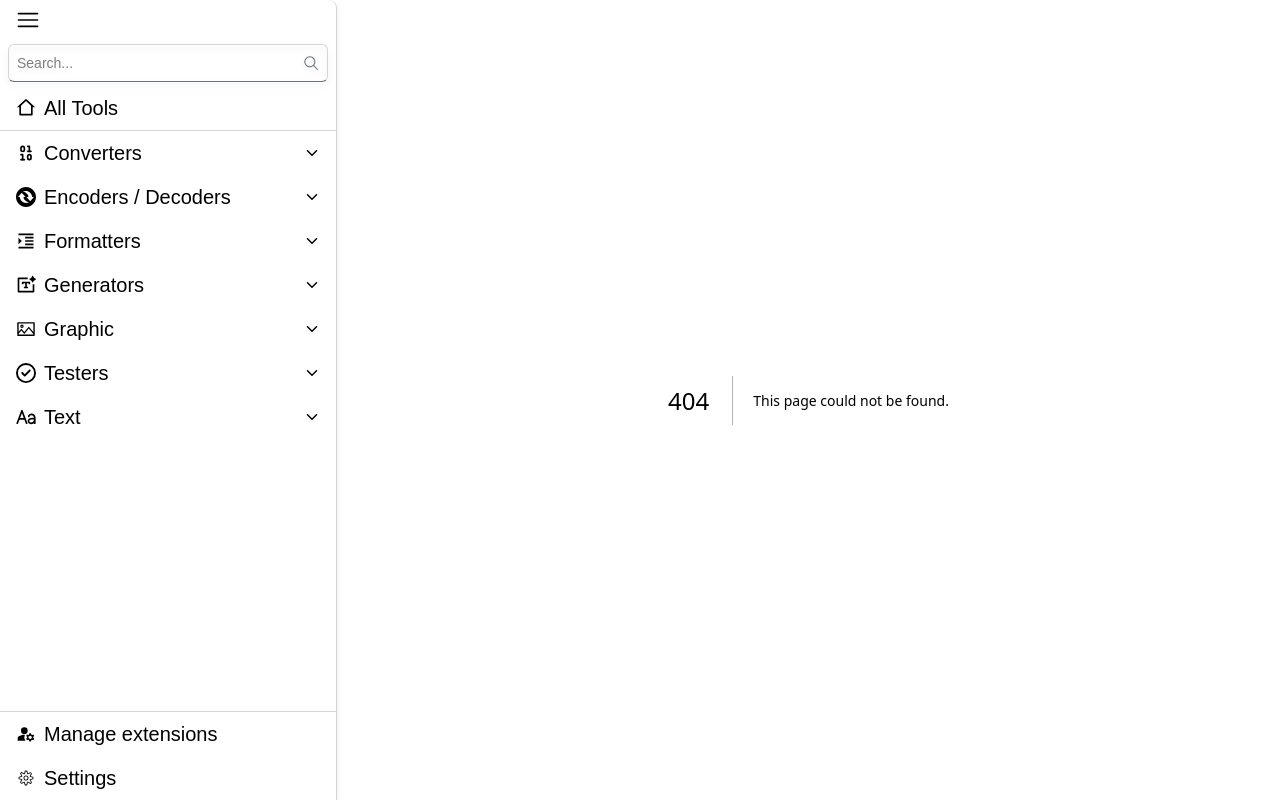
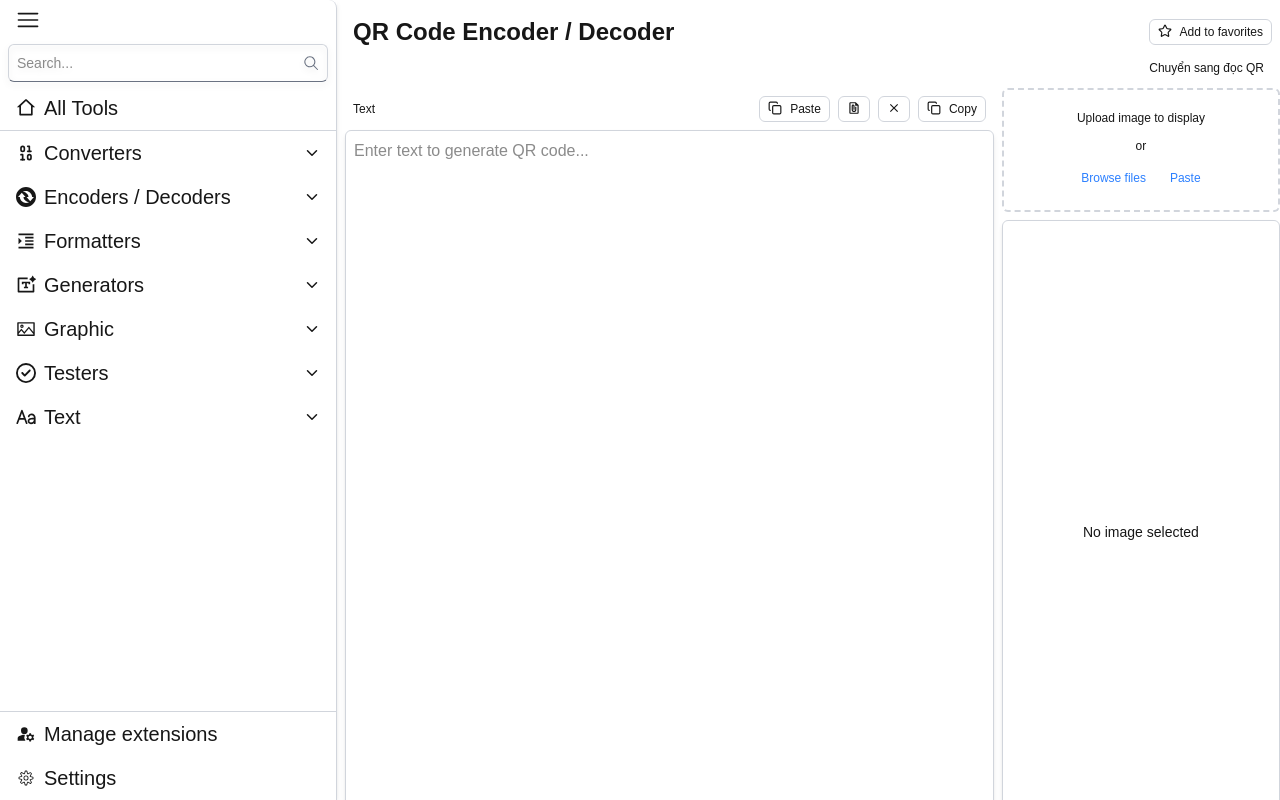
Before and after one commit to Kanghocit/Devtoys, a Next.js app: page /qr-code in a window 1280 px wide. Before the commit this address had no page. Built offline with nearby package versions, Linux system fonts and the light colour scheme.

Commit message:
handle-qr

```diff
--- a/package.json
+++ b/package.json
@@ -13,9 +13,11 @@
     "framer-motion": "^12.4.10",
     "jose": "^6.0.8",
     "jsonwebtoken": "^9.0.2",
+    "jsqr": "^1.4.0",
     "next": "15.2.0",
     "pako": "^2.1.0",
     "postcss": "^8.5.3",
+    "qrcode": "^1.5.4",
     "qrcode.react": "^4.2.0",
     "react": "^19.0.0",
     "react-dom": "^19.0.0",
@@ -28,6 +30,7 @@
     "@types/jsonwebtoken": "^9.0.9",
     "@types/node": "^20",
     "@types/pako": "^2.0.3",
+    "@types/qrcode": "^1.5.5",
     "@types/react": "^19",
     "@types/react-dom": "^19",
     "eslint": "^9",
--- /dev/null
+++ b/src/app/qr-code/page.tsx
@@ -0,0 +1,229 @@
+"use client";
+import Header from "@/common/Header";
+import Button from "@/components/button";
+import { LuCopy } from "react-icons/lu";
+import { MdClear, MdFilePresent } from "react-icons/md";
+import { useCallback, useEffect, useRef, useState } from "react";
+import QRCode from "qrcode";
+import jsQR from "jsqr";
+
+const QRCodeGenerator = () => {
+  const fileInputRef = useRef<HTMLInputElement>(null);
+  const [text, setText] = useState("");
+  const [qrcode, setQrcode] = useState("");
+  const [isDecode, setIsDecode] = useState(false);
+  const [decodedText, setDecodedText] = useState("");
+
+  const handleGenerate = async () => {
+    if (!text) {
+      setQrcode("");
+      return;
+    }
+    try {
+      const url = await QRCode.toDataURL(text);
+      setQrcode(url);
+    } catch (err) {
+      console.error("Lỗi khi tạo QR code:", err);
+    }
+  };
+
+  const handleFileUpload = async (e: React.ChangeEvent<HTMLInputElement>) => {
+    const file = e.target.files?.[0];
+    if (!file) return;
+
+    // Hiển thị ảnh trước
+    const reader = new FileReader();
+    reader.onload = (e) => {
+      setQrcode(e.target?.result as string);
+    };
+    reader.readAsDataURL(file);
+
+    if (isDecode) {
+      // Xử lý decode QR code
+      try {
+        const imageUrl = URL.createObjectURL(file);
+        const img = new Image();
+        img.src = imageUrl;
+
+        img.onload = () => {
+          const canvas = document.createElement("canvas");
+          const context = canvas.getContext("2d");
+          canvas.width = img.width;
+          canvas.height = img.height;
+          context?.drawImage(img, 0, 0);
+
+          const imageData = context?.getImageData(
+            0,
+            0,
+            canvas.width,
+            canvas.height
+          );
+          if (imageData) {
+            const code = jsQR(
+              imageData.data,
+              imageData.width,
+              imageData.height
+            );
+            if (code) {
+              setDecodedText(code.data);
+              setText(code.data);
+            } else {
+              setDecodedText("Không tìm thấy QR code trong ảnh!");
+            }
+          }
+        };
+      } catch (err) {
+        console.error("Lỗi khi decode QR code:", err);
+        setDecodedText("Lỗi khi xử lý ảnh!");
+      }
+    }
+  };
+
+  const handlePaste = useCallback(async () => {
+    try {
+      if (isDecode) {
+        const items = await navigator.clipboard.read();
+        for (const item of items) {
+          if (
+            item.types.includes("image/png") ||
+            item.types.includes("image/jpeg")
+          ) {
+            const blob = await item.getType(item.types[0]);
+            const file = new File([blob], "pasted-image.png", {
+              type: item.types[0],
+            });
+            const event = {
+              target: { files: [file] },
+            } as unknown as React.ChangeEvent<HTMLInputElement>;
+            handleFileUpload(event);
+            break;
+          }
+        }
+      } else {
+        const text = await navigator.clipboard.readText();
+        setText(text);
+      }
+    } catch (err) {
+      console.error("Lỗi khi dán từ clipboard:", err);
+    }
+  }, [isDecode]);
+
+  const handleCopy = async () => {
+    try {
+      if (isDecode) {
+        await navigator.clipboard.writeText(decodedText);
+      } else {
+        await navigator.clipboard.writeText(text);
+      }
+    } catch (err) {
+      console.error("Lỗi khi copy:", err);
+    }
+  };
+
+  useEffect(() => {
+    if (!isDecode) {
+      handleGenerate();
+    }
+  }, [text, isDecode]);
+
+  return (
+    <div className="flex flex-col rounded-2xl h-full p-2">
+      <Header title="QR Code Encoder / Decoder" />
+
+      <div className="flex justify-end mb-2">
+        <Button
+          variant="text"
+          onClick={() => setIsDecode(!isDecode)}
+          className="text-sm"
+        >
+          {isDecode ? "Chuyển sang tạo QR" : "Chuyển sang đọc QR"}
+        </Button>
+      </div>
+
+      <div className="grid grid-cols-[70%_30%] gap-2">
+        <div>
+          <div className="flex justify-between items-center p-2">
+            <p className="text-xs">{isDecode ? "Decoded Text" : "Text"}</p>
+            <div className="flex gap-2">
+              <Button icon={<LuCopy />} onClick={handlePaste}>
+                Paste
+              </Button>
+              <Button
+                icon={<MdFilePresent />}
+                onClick={() => fileInputRef.current?.click()}
+              />
+              <Button
+                icon={<MdClear />}
+                onClick={() => {
+                  setText("");
+                  setDecodedText("");
+                }}
+              />
+              <Button icon={<LuCopy />} onClick={handleCopy}>
+                Copy
+              </Button>
+            </div>
+          </div>
+
+          <textarea
+            className="w-full h-[85vh] items-start focus:outline-none p-2 border-1 shadow-md border-gray-300 rounded-md"
+            placeholder={
+              isDecode
+                ? "Decoded text will appear here..."
+                : "Enter text to generate QR code..."
+            }
+            value={isDecode ? decodedText : text}
+            onChange={(e) => !isDecode && setText(e.target.value)}
+            readOnly={isDecode}
+          />
+        </div>
+
+        <div className="flex flex-col gap-2">
+          <div className="text-xs px-3 py-5 flex flex-col gap-3 justify-between items-center border-dashed border-2 border-gray-300 rounded-md">
+            <p>
+              {isDecode
+                ? "Upload QR code image to decode"
+                : "Upload image to display"}
+            </p>
+            <span>or</span>
+            <div className="flex gap-2 text-blue-500 hover:text-blue-800">
+              <input
+                type="file"
+                className="hidden"
+                ref={fileInputRef}
+                accept="image/*"
+                onChange={handleFileUpload}
+              />
+              <Button
+                variant="text"
+                onClick={() => fileInputRef.current?.click()}
+              >
+                Browse files
+              </Button>
+              <Button variant="text" onClick={handlePaste}>
+                Paste
+              </Button>
+            </div>
+          </div>
+          <div className="h-[78vh] p-3 rounded-md text-sm shadow-md border border-gray-300 flex justify-center items-center">
+            {qrcode ? (
+              <img
+                src={qrcode}
+                alt="QR Code preview"
+                className="w-full h-full object-contain rounded-md"
+              />
+            ) : (
+              <p>
+                {isDecode
+                  ? "Upload QR code image to decode"
+                  : "No image selected"}
+              </p>
+            )}
+          </div>
+        </div>
+      </div>
+    </div>
+  );
+};
+
+export default QRCodeGenerator;
```
Also changed, not shown: 1 other file (tests, documents, lock files or other folders).
